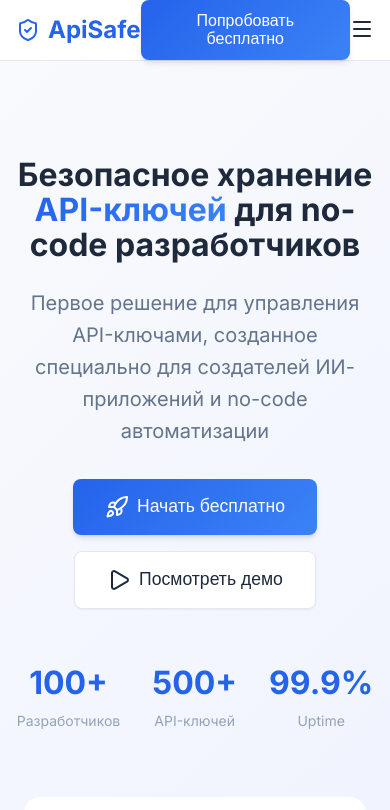
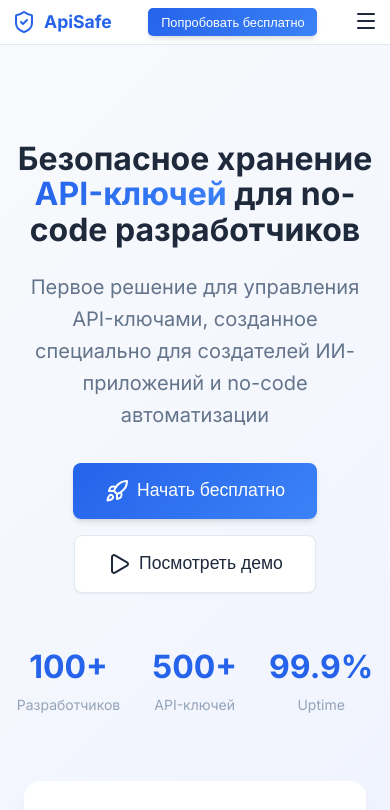
Before and after one commit to mkhlsavin/apisafe.github.io, a plain HTML site: page index.html in a window 390 px wide. Shown: the top 810 px of the page. Drawn offline with nearby package versions, Linux system fonts and the light colour scheme.

Commit message:
Add files via upload

```diff
--- a/index.html
+++ b/index.html
@@ -333,7 +333,6 @@
                         <li><i data-lucide="check"></i> 3 проекта</li>
                         <li><i data-lucide="check"></i> Все интеграции</li>
                         <li><i data-lucide="check"></i> Email поддержка</li>
-                        <li><i data-lucide="check"></i> Командная работа (до 3 пользователей)</li>
                     </ul>
                     <button class="btn btn-primary" onclick="scrollToForm()">Выбрать план</button>
                 </div>
@@ -351,7 +350,7 @@
                         <li><i data-lucide="check"></i> Неограниченные проекты</li>
                         <li><i data-lucide="check"></i> Приоритетная поддержка</li>
                         <li><i data-lucide="check"></i> Расширенная аналитика</li>
-                        <li><i data-lucide="check"></i> Автоматическая ротация</li>
+                        <li><i data-lucide="check"></i> Командная работа</li>
                     </ul>
                     <button class="btn btn-outline" onclick="scrollToForm()">Выбрать план</button>
                 </div>
--- a/styles.css
+++ b/styles.css
@@ -1031,3 +1031,52 @@
         max-height: 85vh;
     }
 }
+
+/* Адаптивные стили для кнопки в хедере */
+@media (max-width: 768px) {
+    .nav-actions .btn {
+        padding: 0.5rem 1rem;
+        font-size: 0.875rem;
+        font-weight: 500;
+        border-radius: 6px;
+        min-width: auto;
+        white-space: nowrap;
+    }
+
+    .nav {
+        padding: 0.75rem 1rem;
+    }
+
+    .nav-brand .logo {
+        font-size: 1.25rem;
+    }
+}
+
+@media (max-width: 480px) {
+    .nav-actions .btn {
+        padding: 0.4rem 0.8rem;
+        font-size: 0.8rem;
+        border-radius: 5px;
+    }
+
+    .nav {
+        padding: 0.5rem 0.75rem;
+    }
+
+    .nav-brand .logo {
+        font-size: 1.1rem;
+    }
+}
+
+/* Дополнительные стили для очень маленьких экранов */
+@media (max-width: 360px) {
+    .nav-actions .btn {
+        padding: 0.35rem 0.7rem;
+        font-size: 0.75rem;
+        border-radius: 4px;
+    }
+
+    .nav {
+        padding: 0.4rem 0.5rem;
+    }
+}
```
